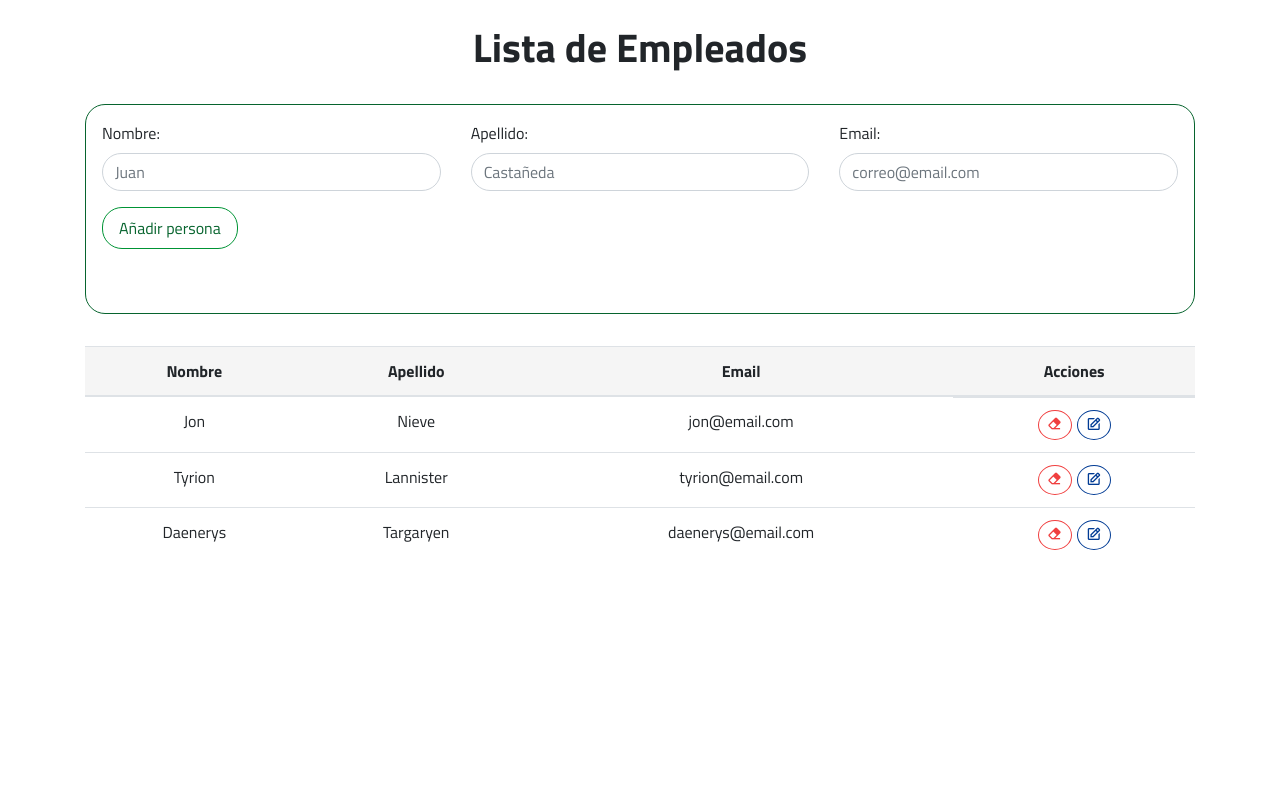
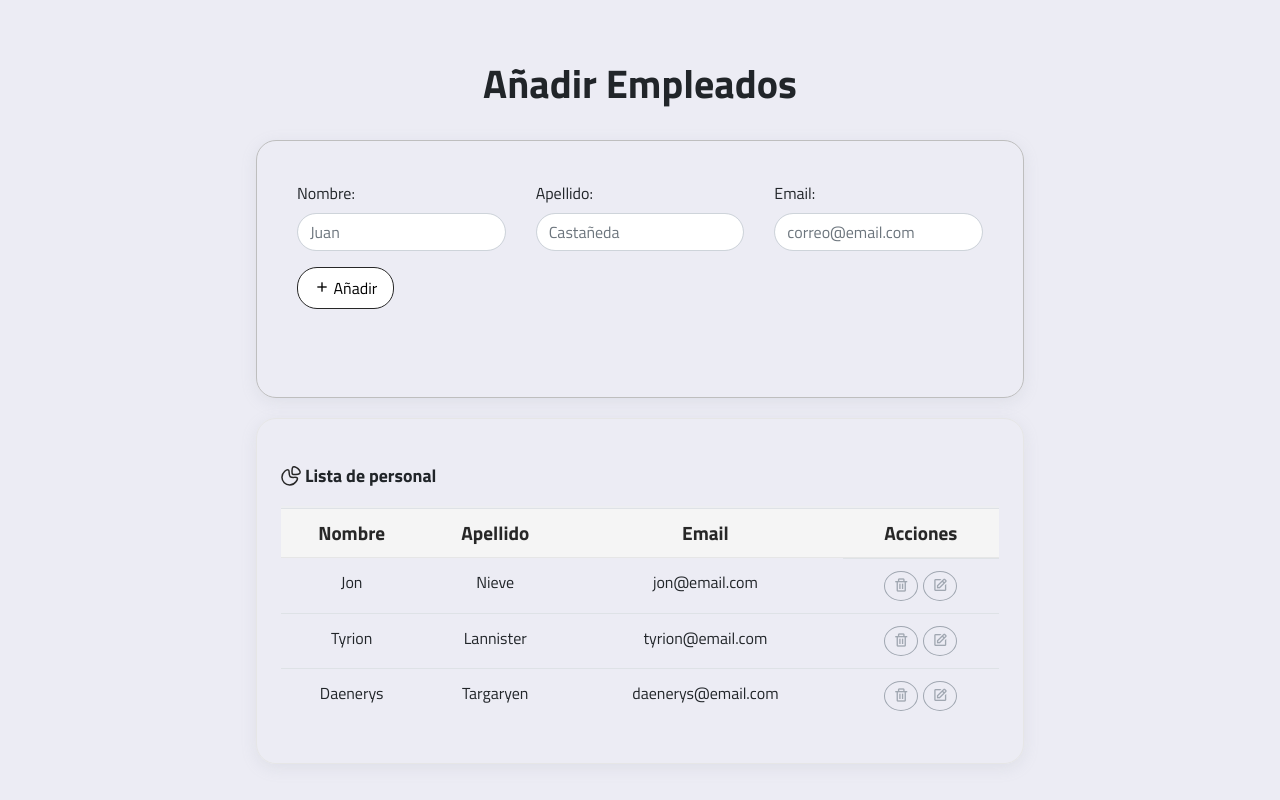
Before and after one commit to alxs2997/add-person, a Vue app: page / in a window 1280 px wide. Built offline with nearby package versions, Linux system fonts and the light colour scheme; a web font is replaced by a local one.

Commit message:
dando estilo minimalista a la app

```diff
--- a/src/App.vue
+++ b/src/App.vue
@@ -2,7 +2,7 @@
   <div id="app" class="container">
     <div class="row">
       <div class="col-md-12">
-        <h1 class="title">Lista de Empleados</h1>
+        <h1 class="title">Añadir Empleados</h1>
       </div>
     </div>
     <div class="row">
@@ -77,15 +77,36 @@ export default {
 <style>
 @import url("https://fonts.googleapis.com/css2?family=Handjet:wght@300&family=Josefin+Sans:wght@200&family=Titillium+Web:wght@400;700&display=swap");
 
+:root {
+    --background: #ECECF4;
+    --table-background: #FCFCFD;
+    --primary: #272727;
+    --gray: #A0A7B1;
+    --odd-row: #f6f9ff;
+    --th-background: #F4F5FC;
+    --gray-background: #EDEEF1;
+    --gray-mid: #F1F2F6;
+}
+
 * {
   font-family: "Handjet", cursive;
   font-family: "Josefin Sans", sans-serif;
   font-family: "Titillium Web", sans-serif;
 }
 
+body {
+  margin: 0px;
+    display: flex;
+    justify-content: center;
+    align-items: center;
+    height: 100vh;
+    padding: 16px;
+    background-color:var(--background);
+}
+
 button {
-  background: #009435;
-  border: 1px solid #009435;
+  background: var(--gray);
+  border: 1px solid var(--primary);
 }
 
 .title {
--- a/src/components/FormularioPersona.vue
+++ b/src/components/FormularioPersona.vue
@@ -48,7 +48,7 @@
         <div class="row">
           <div class="col-md-4">
             <div class="form-group">
-              <button class="btn-env" title="Añadir Persona">Añadir persona</button>
+              <button class="btn-env" title="Añadir Persona"><i class='bx bx-plus'></i> Añadir</button>
             </div>
           </div>
         </div>
@@ -130,9 +130,14 @@ export default {
 
   <style scoped>
 form {
-  margin-bottom: 2rem;
-  border: #07642e 1px solid;
   border-radius: 20px;
+    padding: 24px;
+    width: 768px;
+    max-width: 100%;
+    border: .5px solid rgb(190, 190, 190);
+    box-shadow: 0px 4px 16px 0px
+        rgba(148, 156, 169, 0.15);
+    text-align: left;
 }
 
 .container {
@@ -143,14 +148,15 @@ input {
   border-radius: 20px;
 }
 .btn-env {
-  color: #07642e;
+  color: #000000;
   background: #fff;
   border-radius: 20px;
   padding: 0.5rem 1rem;
   cursor: pointer;
+  transition: all 0.3s ease-in-out;
 }
 .btn-env:hover {
-  background-color: #07642e;
+  background-color: #272727;
   color: #fff;
   border-radius: 20px;
 }
--- a/src/components/TablaPersonas.vue
+++ b/src/components/TablaPersonas.vue
@@ -2,14 +2,47 @@
   <div v-if="!personas.length" class="alert alert-info" role="alert">
     No se han agregado personas
   </div>
-  <div id="tabla-personas">
+  <div id="tabla-personas" class="table-widget">
+    <div class="separator">
+      <span class="caption-container">
+        <span class="table-title">
+          <svg
+            width="20"
+            height="20"
+            viewBox="0 0 20 20"
+            fill="none"
+            xmlns="http://www.w3.org/2000/svg"
+          >
+            <path
+              fill-rule="evenodd"
+              clip-rule="evenodd"
+              d="M11.6775 1.3486C10.9695 2.1636 10.6875 7.2886 11.5105 8.1126C12.3335 8.9346 17.2785 8.5186 18.4665 7.5836C21.3245 5.3326 13.9375 -1.2534 11.6775 1.3486Z"
+              stroke="#272727"
+              stroke-width="1.5"
+              stroke-linecap="round"
+              stroke-linejoin="round"
+            />
+            <path
+              fill-rule="evenodd"
+              clip-rule="evenodd"
+              d="M16.1372 11.79C17.2212 12.874 14.3472 19.054 8.65122 19.054C4.39722 19.054 0.949219 15.606 0.949219 11.353C0.949219 6.053 6.17822 2.663 7.67722 4.162C8.54022 5.025 7.56822 9.086 9.11622 10.635C10.6642 12.184 15.0532 10.706 16.1372 11.79Z"
+              stroke="#272727"
+              stroke-width="1.5"
+              stroke-linecap="round"
+              stroke-linejoin="round"
+            />
+          </svg>
+          <span> Lista de personal</span>
+        </span>
+      </span>
+    </div>
     <table class="table">
-      <thead>
-        <tr class="acciones">
-          <th>Nombre</th>
+      <thead class="cabezera">
+        <tr class="headers">
+          <th class="sticky-left">Nombre</th>
           <th>Apellido</th>
           <th>Email</th>
-          <th>Acciones</th>
+          <th class="sticky-right">Acciones</th>
         </tr>
       </thead>
       <tbody>
@@ -19,7 +52,11 @@
           </td>
           <td v-else>{{ persona.nombre }}</td>
           <td v-if="editando === persona.id">
-              <input type="text" class="form-control" v-model="persona.apellido" />
+            <input
+              type="text"
+              class="form-control"
+              v-model="persona.apellido"
+            />
           </td>
           <td v-else>{{ persona.apellido }}</td>
           <td v-if="editando === persona.id">
@@ -27,18 +64,28 @@
           </td>
           <td v-else>{{ persona.email }}</td>
           <td class="more" v-if="editando === persona.id">
-            <button class="btn-save" @click="guardarPersona(persona)"><i class='bx bxs-save'></i></button>
-    <button class="btn-cancel" @click="cancelarEdicion(persona)"><i class='bx bx-x'></i></button>
+            <button class="btn-save" @click="guardarPersona(persona)">
+              <i class="bx bxs-save"></i>
+            </button>
+            <button class="btn-cancel" @click="cancelarEdicion(persona)">
+              <i class="bx bx-x"></i>
+            </button>
           </td>
           <!--Sección de botones para acciones-->
           <td class="buttons">
-              <button class="btn-eliminar"
+            <button
+              class="btn-eliminar"
               title="Eliminar persona"
               @click="$emit('delete-persona', persona.id)"
-              ><i class='bx bxs-eraser'></i></button>
-              <button class="btn-editar" title="Editar persona"
-              @click="editarPersona(persona)">
-              <i class='bx bx-edit'></i>
+            >
+              <i class="bx bx-trash"></i>
+            </button>
+            <button
+              class="btn-editar"
+              title="Editar persona"
+              @click="editarPersona(persona)"
+            >
+              <i class="bx bx-edit"></i>
             </button>
           </td>
         </tr>
@@ -52,10 +99,11 @@ export default {
   name: "tabla-personas",
   props: {
     personas: Array,
-  },data() {
+  },
+  data() {
     return {
       editando: null,
-        }
+    };
   },
   methods: {
     editarPersona(persona) {
@@ -63,18 +111,22 @@ export default {
       this.editando = persona.id;
     },
     guardarPersona(persona) {
-            if (!persona.nombre.length || !persona.apellido.length || !persona.email.length) {
+      if (
+        !persona.nombre.length ||
+        !persona.apellido.length ||
+        !persona.email.length
+      ) {
         return;
       }
-            this.$emit('actualizar-persona', persona.id, persona);
+      this.$emit("actualizar-persona", persona.id, persona);
       this.editando = null;
     },
     cancelarEdicion(persona) {
       Object.assign(persona, this.personaEditada);
       this.editando = null;
-        }
-    }
-}
+    },
+  },
+};
 </script>
 
 <style scoped>
@@ -84,21 +136,93 @@ export default {
 
 #tabla-personas table {
   width: 100%;
+  border-collapse: collapse;
+  border-spacing: 0;
 }
 
 #tabla-personas table thead {
   background-color: #f5f5f5;
 }
 
+#tabla-personas table thead tr th {
+  padding: 10px;
+  font-weight: bold;
+  font-size: 1.2rem;
+  color: #272727;
+  border-bottom: 1px solid #e6e6e6;
+}
+
+.separator {
+  display: flex;
+  justify-content: center;
+  align-items: center;
+  text-align: center;
+  gap: 5px;
+}
+.caption-container {
+  font-size: 1.12rem;
+  font-weight: 700;
+  text-align: left;
+  padding-top: 20px;
+  padding-bottom: 16px;
+  border-bottom: 2px solid var(--gray-background);
+}
+
+.caption-container {
+  display: flex;
+  width: 100%;
+  align-items: center;
+}
+
+.caption-container {
+    display: flex;
+    align-items: center;
+}
+
+.caption-container svg {
+    margin-top: -2px;
+}
+
+
+.table-widget {
+  border-radius: 20px;
+  padding: 24px;
+  width: 768px;
+  max-width: 100%;
+  border: 1.5px solid #e6e6e6;
+  box-shadow: 0px 4px 16px 0px rgba(148, 156, 169, 0.15);
+  text-align: left;
+}
+
+.sticky-left {
+    position: sticky;
+    z-index: 1;
+    top: 0;
+    left: 0;
+}
+
+.sticky-right {
+    position: sticky;
+    z-index: 1;
+    top: 0;
+    right: 0;
+}
+
+
 .buttons {
   display: flex;
   justify-content: center;
   align-items: center;
-  gap: 5px
+  gap: 5px;
 }
 
-.acciones {
+.headers {
   text-align: center;
+  font-weight: bold;
+  font-size: 1.2rem;
+  color: #272727;
+  padding: 10px;
+  border-bottom: 1px solid #e6e6e6;
 }
 
 .content {
@@ -107,41 +231,47 @@ export default {
 
 .btn-eliminar {
   background: none;
-  border: #f03f3f solid 1px;
-  color: #f03f3f;
+  border: #a0a7b1 solid 1px;
+  color: #a0a7b1;
+  transition: all 0.3s
+        ease-in-out;
   padding: 2px 8px;
   border-radius: 50%;
   cursor: pointer;
 }
 
 .btn-eliminar:hover {
-  background: #f03f3f62;
+  background: #ffffff;
+  border: #ff0000 solid 1px;
   color: red;
 }
 
-.btn-editar{
+.btn-editar {
   background: none;
-  border: #003b94 solid 1px;
-  color: #003b94 ;
+  border: #a0a7b1 solid 1px;
+  color: #a0a7b1;
   padding: 2px 8px;
   border-radius: 50%;
   cursor: pointer;
+  transition: all 0.3s
+        ease-in-out;
 }
 
 .btn-editar:hover {
-  background: #003b9463;
+  background: #ffffff;
+  border: blue solid 1px;
   color: blue;
 }
 
-.btn-save{
-  background: rgb(185, 214, 185) ;
+.btn-save {
+  background: rgb(185, 214, 185);
   color: #208806;
   border: none;
   padding: 2px 8px;
   border-radius: 50%;
   cursor: pointer;
 }
-.more{
+.more {
   display: flex;
   justify-content: center;
   align-items: center;
@@ -151,11 +281,11 @@ export default {
 
 .btn-save:hover {
   background: #208806;
-  color: #45ff17;;
+  color: #45ff17;
 }
 
-.btn-cancel{
-  background: rgb(121, 121, 121) ;
+.btn-cancel {
+  background: rgb(121, 121, 121);
   color: #ffffff;
   border: none;
   padding: 2px 8px;
@@ -167,4 +297,21 @@ export default {
   background: #444444;
   color: #ff0000;
 }
+
+#tabla-personas::-webkit-scrollbar {
+    height: 12px;
+}
+
+#tabla-personas::-webkit-scrollbar-track {
+    background: var(
+        --gray-mid);
+    border-radius: 6px;
+}
+
+#tabla-personas::-webkit-scrollbar-thumb {
+    background: var(
+        --gray);
+    border-radius: 5px;
+}
+
 </style>
```
Lines whose indentation alone changed are shown as unchanged.
